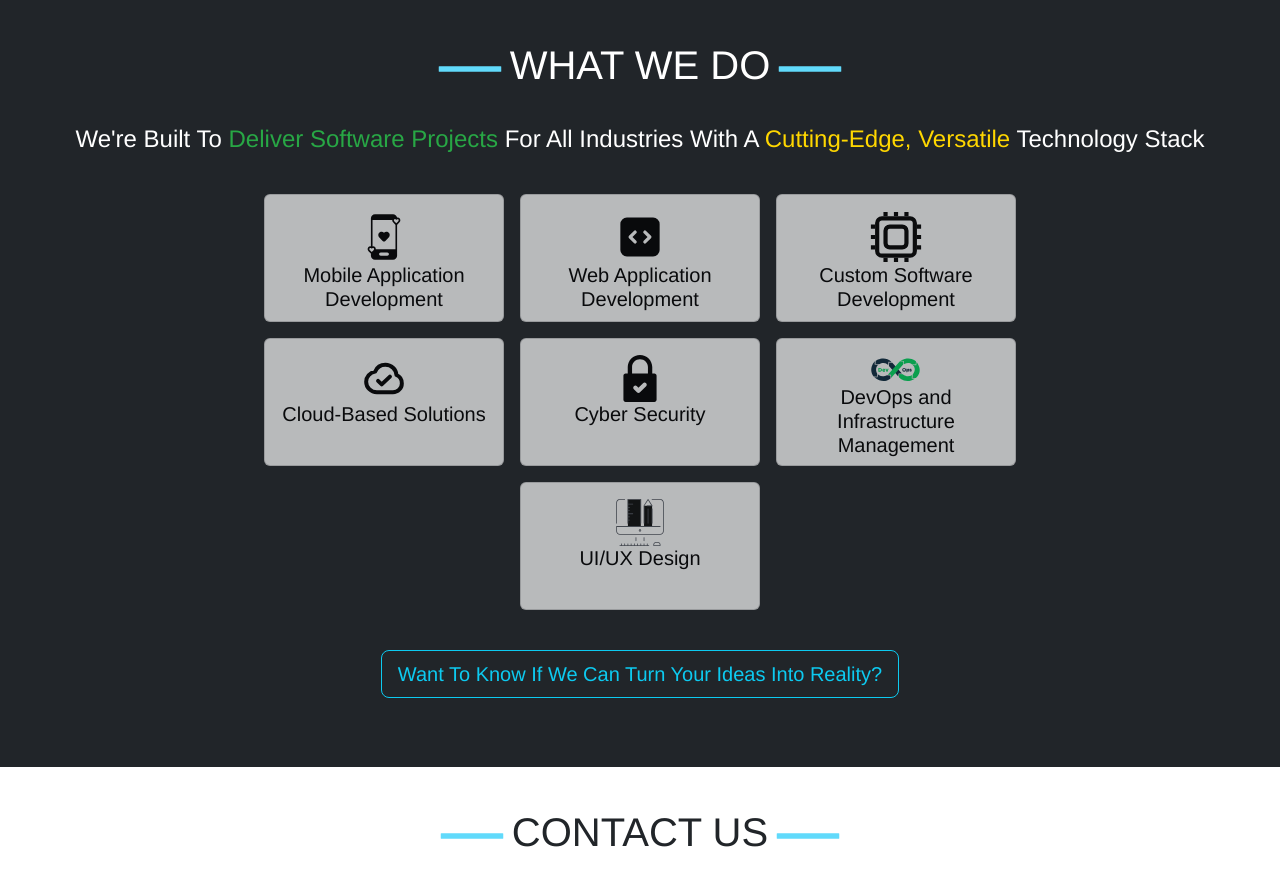
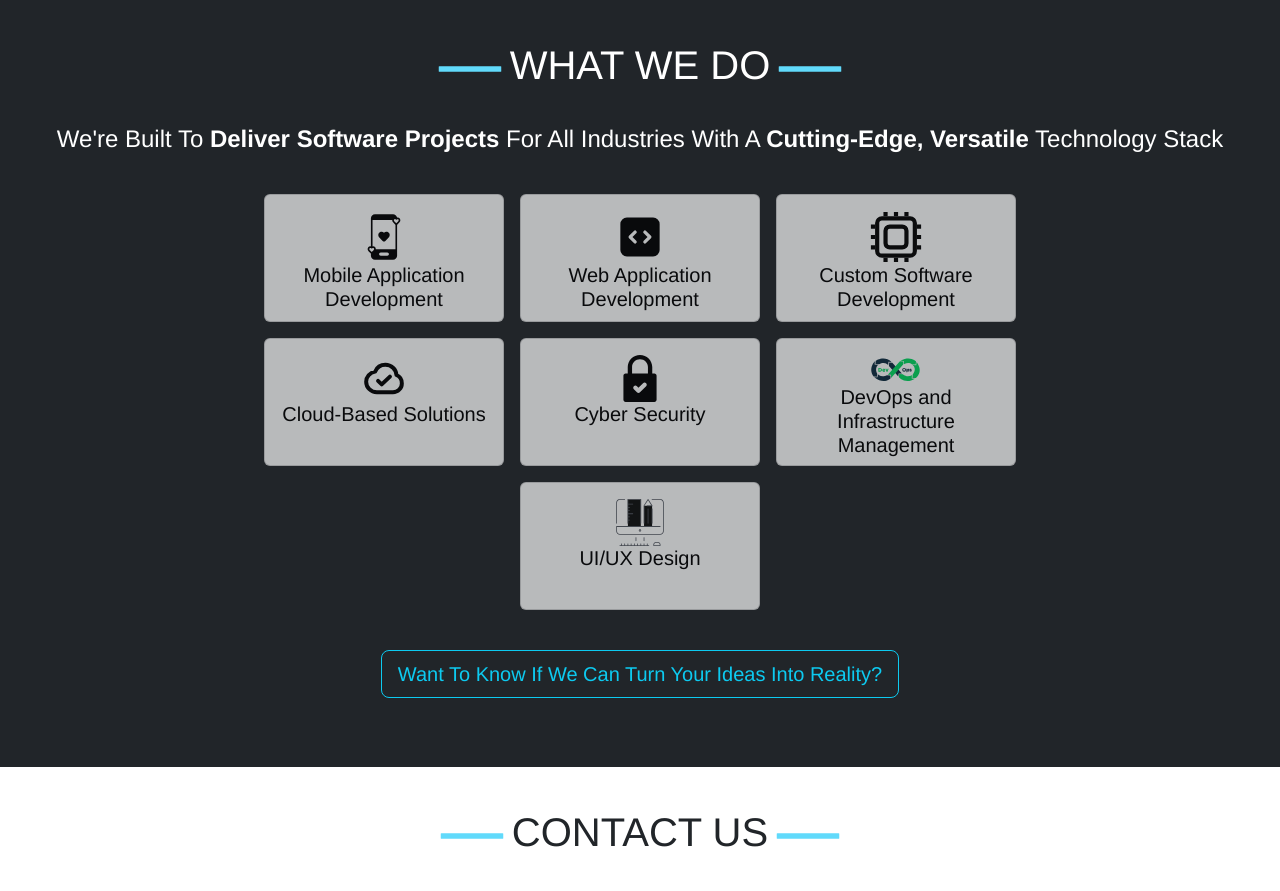
Before and after one commit to theiceoan/fraction, a React (Create React App) app in the folder client/: page / in a window 1280 px wide. Shown: the part 1760-2651 px from the top of the page. Built offline with nearby package versions, Linux system fonts and the light colour scheme.

Commit message:
removing colour text from what we do page

```diff
--- a/client/src/what-we-do/WhatWeDo.tsx
+++ b/client/src/what-we-do/WhatWeDo.tsx
@@ -18,8 +18,8 @@ export const WhatWeDo = ({ openModal }: WhatWeDoProps) => {
 						<Line />
 					</div>
 					<h4>
-						We're Built To <span className='highlight-green'>Deliver Software Projects</span> For All
-						Industries With A <span className='highlight-gold'>Cutting-Edge, Versatile</span> Technology Stack
+						We're Built To <b>Deliver Software Projects</b> For All
+						Industries With A <b>Cutting-Edge, Versatile</b> Technology Stack
 					</h4>
 				</div>
 				<div className='what-we-do-details-container'>
```
